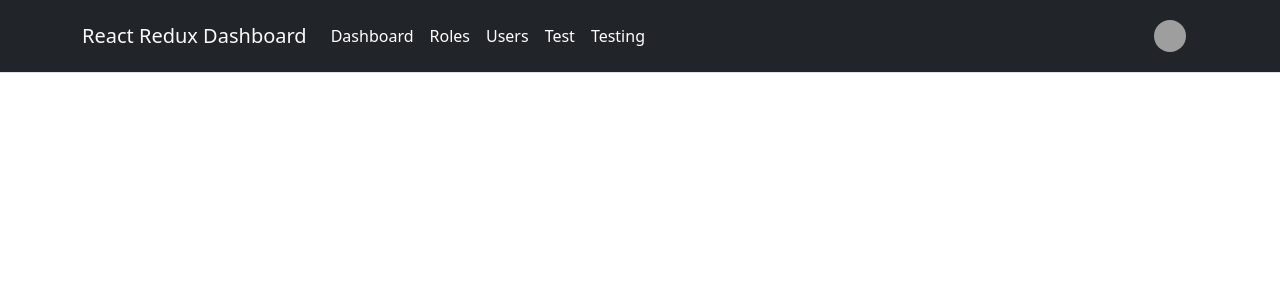
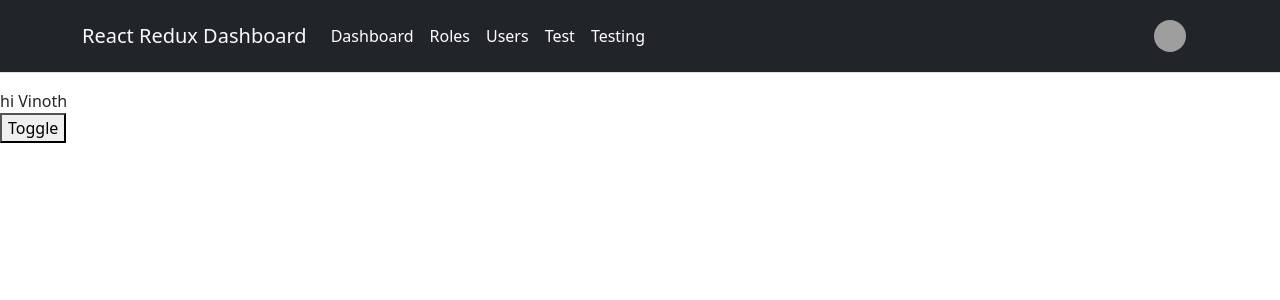
Before and after one commit to vinothsmart/react-redux-dashboard, a React (Create React App) app: page /hooks/useCallback in a window 1280 px wide. Shown: the top 300 px of the page. Built offline with nearby package versions, Linux system fonts and the light colour scheme; grey boxes are pictures that could not be loaded.

Commit message:
useCallback

```diff
--- a/src/components/AppRouter.js
+++ b/src/components/AppRouter.js
@@ -18,6 +18,7 @@ import LayoutEffectHook from "./pages/Hooks/LayoutEffectHook";
 import ImperativeHandleHook from "./pages/Hooks/ImperativeHandleHook/ImperativeHandleHook";
 import ContextHook from "./pages/Hooks/ContextHook/ContextHook";
 import MemoHook from "./pages/Hooks/MemoHook";
+import CallbackHook from "./pages/Hooks/CallBackHook/CallbackHook";
 
 const AppRouter = () => {
   return (
@@ -41,6 +42,7 @@ const AppRouter = () => {
       />
       <Route exact path="/hooks/useContext" component={ContextHook} />
       <Route exact path="/hooks/useMemo" component={MemoHook} />
+      <Route exact path="/hooks/useCallback" component={CallbackHook} />
       <Route exact path="/jsc/basic" component={Basic} />
     </Switch>
   );
--- /dev/null
+++ b/src/components/pages/Hooks/CallBackHook/CallbackHook.js
@@ -0,0 +1,20 @@
+import { useState } from "react";
+import Child from "./Child";
+
+const CallbackHook = () => {
+  const [toggle, setToggle] = useState(false);
+  const [data, setData] = useState("hi Vinoth");
+
+  const printName = () => {
+    return data;
+  };
+  return (
+    <div>
+      <Child printName={printName} />
+      <button onClick={() => setToggle(!toggle)}>Toggle</button>
+      {toggle && <h1>Toggle</h1>}
+    </div>
+  );
+};
+
+export default CallbackHook;
--- /dev/null
+++ b/src/components/pages/Hooks/CallBackHook/Child.js
@@ -0,0 +1,10 @@
+import { useEffect } from "react";
+
+const Child = ({ printName }) => {
+  useEffect(() => {
+    console.log("Function is Called");
+  }, [printName]);
+  return <div>{printName()}</div>;
+};
+
+export default Child;
```
